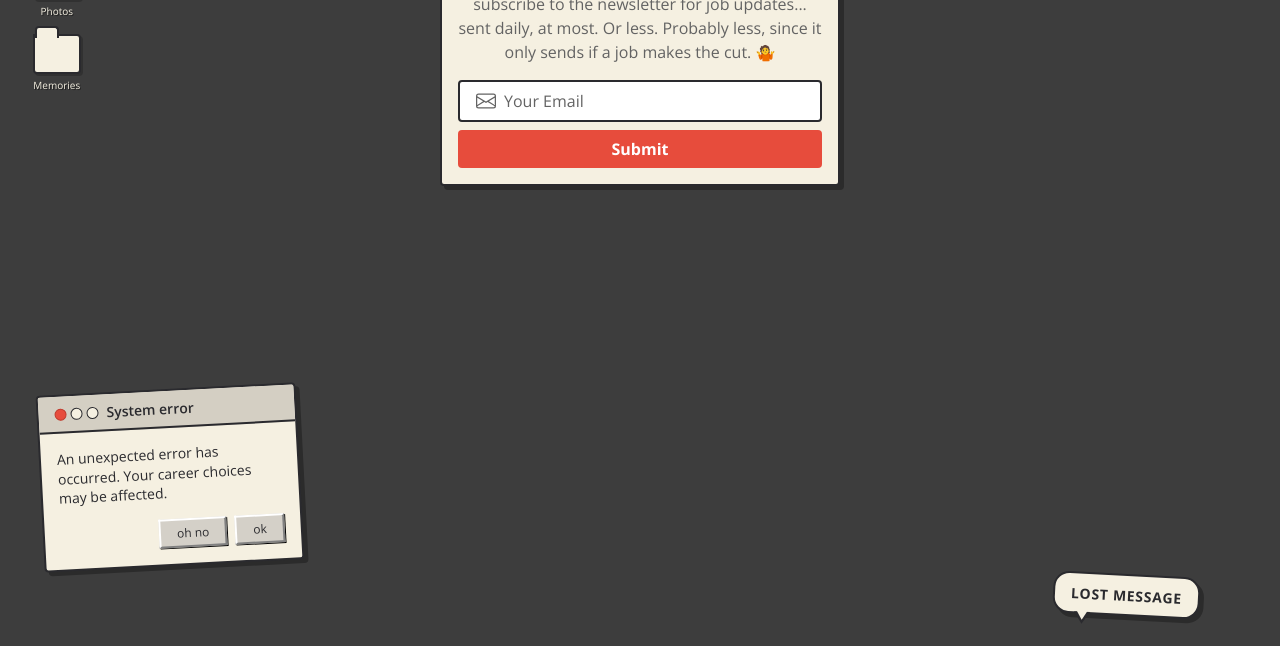
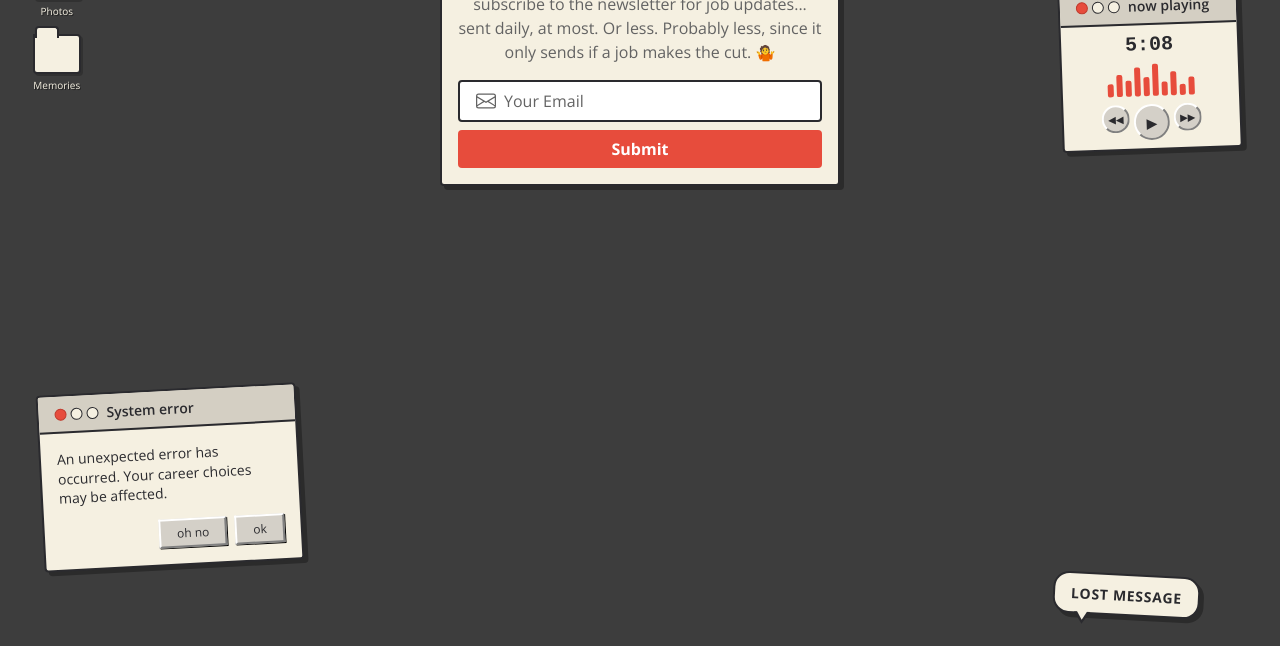
Before and after one commit to boo13/producer-producer, a plain HTML site: page index.html in a window 1280 px wide. Shown: the part 154-800 px from the top of the page. Drawn offline with nearby package versions, Linux system fonts and the light colour scheme.

Commit message:
feat(04-02): add decorative media player widget
- Media player with time display (5:08)
- Waveform visualization with varying height bars
- Playback controls (prev, play, next) with retro 3D buttons
- Positioned right side with -2deg rotation
- Uses existing .window component pattern

```diff
--- a/css/styles.css
+++ b/css/styles.css
@@ -339,6 +339,81 @@ body {
     text-shadow: 1px 1px 0 rgba(0, 0, 0, 0.5);
 }
 
+/* Media Player (decorative) */
+.media-player {
+    position: absolute;
+    top: 140px;
+    right: 40px;
+    width: 180px;
+    transform: rotate(-2deg);
+}
+
+.media-player .window-body {
+    padding: var(--spacing-sm);
+    text-align: center;
+}
+
+.player-time {
+    font-size: 1.25rem;
+    font-weight: 700;
+    color: var(--ink);
+    font-family: monospace;
+    margin-bottom: var(--spacing-sm);
+}
+
+.player-waveform {
+    display: flex;
+    justify-content: center;
+    align-items: flex-end;
+    gap: 3px;
+    height: 32px;
+    margin-bottom: var(--spacing-sm);
+}
+
+.wave-bar {
+    width: 6px;
+    background: var(--accent);
+    border-radius: 2px;
+}
+
+.wave-bar:nth-child(1) { height: 40%; }
+.wave-bar:nth-child(2) { height: 70%; }
+.wave-bar:nth-child(3) { height: 50%; }
+.wave-bar:nth-child(4) { height: 90%; }
+.wave-bar:nth-child(5) { height: 60%; }
+.wave-bar:nth-child(6) { height: 100%; }
+.wave-bar:nth-child(7) { height: 45%; }
+.wave-bar:nth-child(8) { height: 75%; }
+.wave-bar:nth-child(9) { height: 35%; }
+.wave-bar:nth-child(10) { height: 55%; }
+
+.player-controls {
+    display: flex;
+    justify-content: center;
+    gap: var(--spacing-xs);
+}
+
+.player-btn {
+    width: 28px;
+    height: 28px;
+    background: var(--button-face);
+    border: 2px solid;
+    border-color: #fff #808080 #808080 #fff;
+    border-radius: 50%;
+    font-size: 0.625rem;
+    color: var(--ink);
+    cursor: default;
+    display: flex;
+    align-items: center;
+    justify-content: center;
+}
+
+.player-btn.play {
+    width: 36px;
+    height: 36px;
+    font-size: 0.875rem;
+}
+
 @media only screen and (max-width: 500px) {
   .desktop {
     padding: var(--spacing-md);
--- a/index.html
+++ b/index.html
@@ -98,6 +98,38 @@
     <div class="speech-bubble" role="presentation">
         <span class="speech-bubble-text">LOST MESSAGE</span>
     </div>
+
+    <!-- Media Player (decorative) -->
+    <div class="window media-player" role="presentation">
+        <div class="window-title-bar">
+            <div class="window-controls">
+                <span class="window-control close"></span>
+                <span class="window-control minimize"></span>
+                <span class="window-control maximize"></span>
+            </div>
+            <span class="window-title">now playing</span>
+        </div>
+        <div class="window-body">
+            <div class="player-time">5:08</div>
+            <div class="player-waveform">
+                <span class="wave-bar"></span>
+                <span class="wave-bar"></span>
+                <span class="wave-bar"></span>
+                <span class="wave-bar"></span>
+                <span class="wave-bar"></span>
+                <span class="wave-bar"></span>
+                <span class="wave-bar"></span>
+                <span class="wave-bar"></span>
+                <span class="wave-bar"></span>
+                <span class="wave-bar"></span>
+            </div>
+            <div class="player-controls">
+                <button type="button" class="player-btn" disabled aria-hidden="true">◀◀</button>
+                <button type="button" class="player-btn play" disabled aria-hidden="true">▶</button>
+                <button type="button" class="player-btn" disabled aria-hidden="true">▶▶</button>
+            </div>
+        </div>
+    </div>
     </main>
     <script src="js/subscribe-form.js"></script>
 </body>
```
